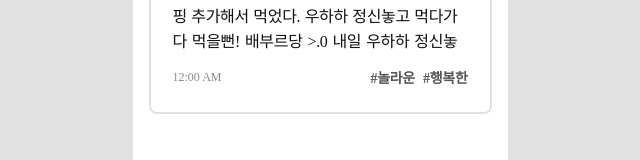
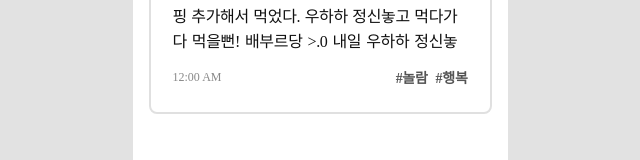
Before and after one commit to f-lb/frontend, a React (Create React App) app: page /summary in a window 1280 px wide. Shown: the part 483-643 px from the top of the page, without its empty margins (320-960 px from the left). Built offline with nearby package versions, Linux system fonts and the light colour scheme; a web font is replaced by a local one.

Commit message:
객체로변경

```diff
--- a/src/components/FreeMode.jsx
+++ b/src/components/FreeMode.jsx
@@ -5,10 +5,19 @@ import { ReactComponent as TodayIcon } from "../assets/today.svg";
 const FreeMode = () => {
   const date = new Date("2024-07-16");
   const title = "작업하면서 요아정 시켜먹기";
-  const subtitle = "놀람 가득했던";
+  const emotionKey = 1; // 놀람
   const dayofweek = "토요일";
   const content = `냠냠 요아정 짱 맛있다. 혼자서 아이스크림 2인분에 초코쉘, 그래놀라, 미쯔 토핑 추가해서 먹었다. 우하하 정신놓고 먹다가 다 먹을뻔! 배부르당 >.0 내일 또 먹어야징 냠냠 냠냠 냠냠 냠냠 냠냠 냠냠냠냠 냠냠 냠냠 요아정 짱 맛있다. 혼자서 아이스크림 2인분에 초코쉘, 그래놀라, 미쯔 토핑 추가해서 먹었다. 우하하 정신놓고 먹다가 다 먹을뻔! 배부르당 >.0 내일 또 먹어야징 냠냠 냠냠 냠냠 냠냠 냠냠 냠냠냠냠 냠냠냠냠 요아정 짱 맛있다. 혼자서 아이스크림 2인분에 초코쉘, 그래놀라, 미쯔 토핑 추가해서 먹었다.  우하하 정신놓고 먹다가 다 먹을뻔! 배부르당 >.0 내일 우하하 정신놓고 먹다가 다 먹을뻔! 배부르당 >.0 내일 우하하 정신놓고 먹다가 다 먹을뻔! 배부르당 >.0 내일 우하하 정신놓고 먹다가 다 먹을뻔! 배부르당 >.0 내일`;
-  const emotions = ["놀라운", "행복한"];
+  const emotions = [1, 0]; // 놀람, 행복
+
+  const emotionDescriptions = {
+    0: { label: "행복", description: "기쁨 가득했던" },
+    1: { label: "놀람", description: "놀람 가득했던" },
+    2: { label: "분노", description: "화가났던" },
+    3: { label: "불안", description: "오싹했던" },
+    4: { label: "슬픔", description: "울적했던" },
+    5: { label: "중립", description: "평화로웠던" }
+  };
 
   const formatDate = (date) => {
     const year = date.getFullYear();
@@ -27,7 +36,7 @@ const FreeMode = () => {
       <Day>
         <DateText>
           {formatDate(date)}
-          <SubTitle>{subtitle} {dayofweek}</SubTitle>
+          <SubTitle>{emotionDescriptions[emotionKey].description} {dayofweek}</SubTitle>
         </DateText>
         {isToday(date) && (
           <TodayIconWrapper>
@@ -44,7 +53,7 @@ const FreeMode = () => {
           <Time>{date.toLocaleTimeString([], { hour: '2-digit', minute: '2-digit', hour12: true })}</Time>
           <Emotions>
             {emotions.map((emotion, index) => (
-              <Emotion key={index}>#{emotion}</Emotion>
+              <Emotion key={index}>#{emotionDescriptions[emotion].label}</Emotion>
             ))}
           </Emotions>
         </DairyFooter>
```
